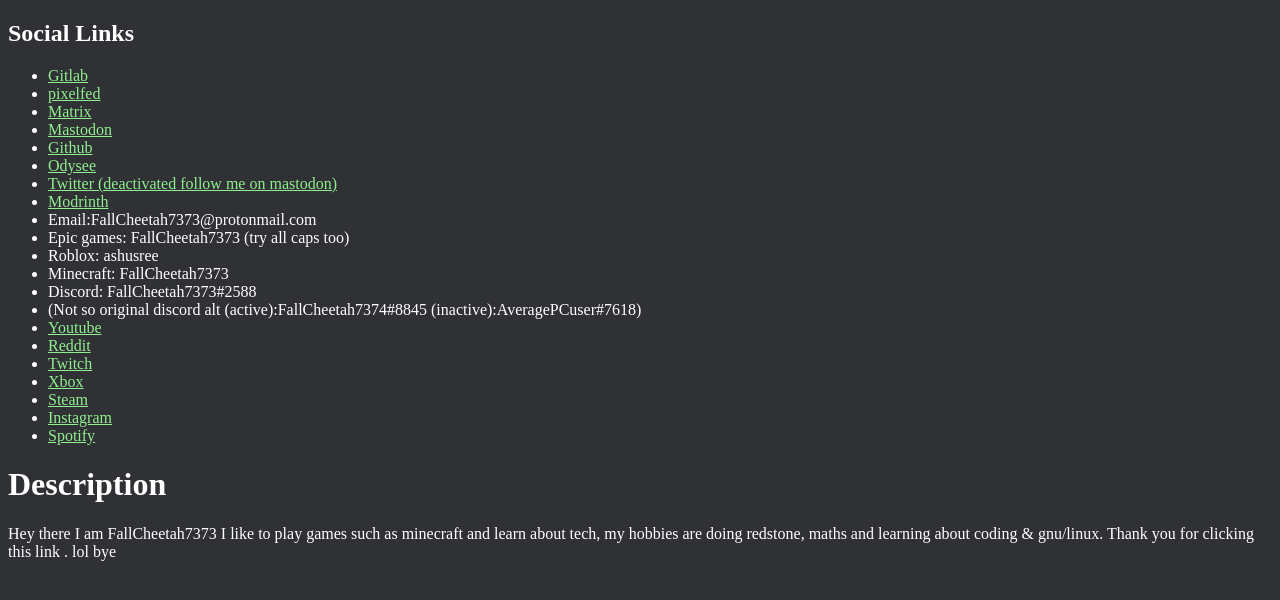
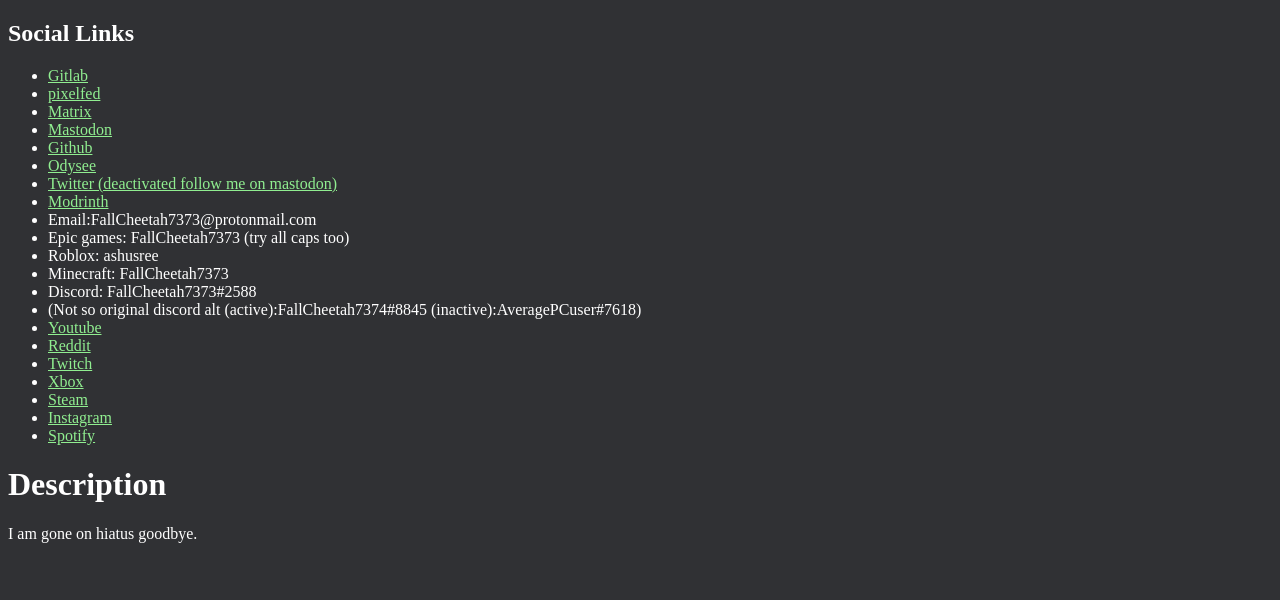
Before and after one commit to FallCheetah7373/FallCheetah7373.github.io, a plain HTML site: page index.html in a window 1280 px wide. Drawn offline with Linux system fonts and the light colour scheme.

Commit message:
Update index.html

```diff
--- a/index.html
+++ b/index.html
@@ -31,6 +31,6 @@
    </ul>
   </nav>
   <h1> Description </h1>
-  Hey there I am FallCheetah7373 I like to play games such as minecraft and learn about tech, my hobbies are doing redstone, maths and learning about coding & gnu/linux. Thank you for clicking this link . lol bye
+  I am gone on hiatus goodbye.
   </body>
   </html>
```
